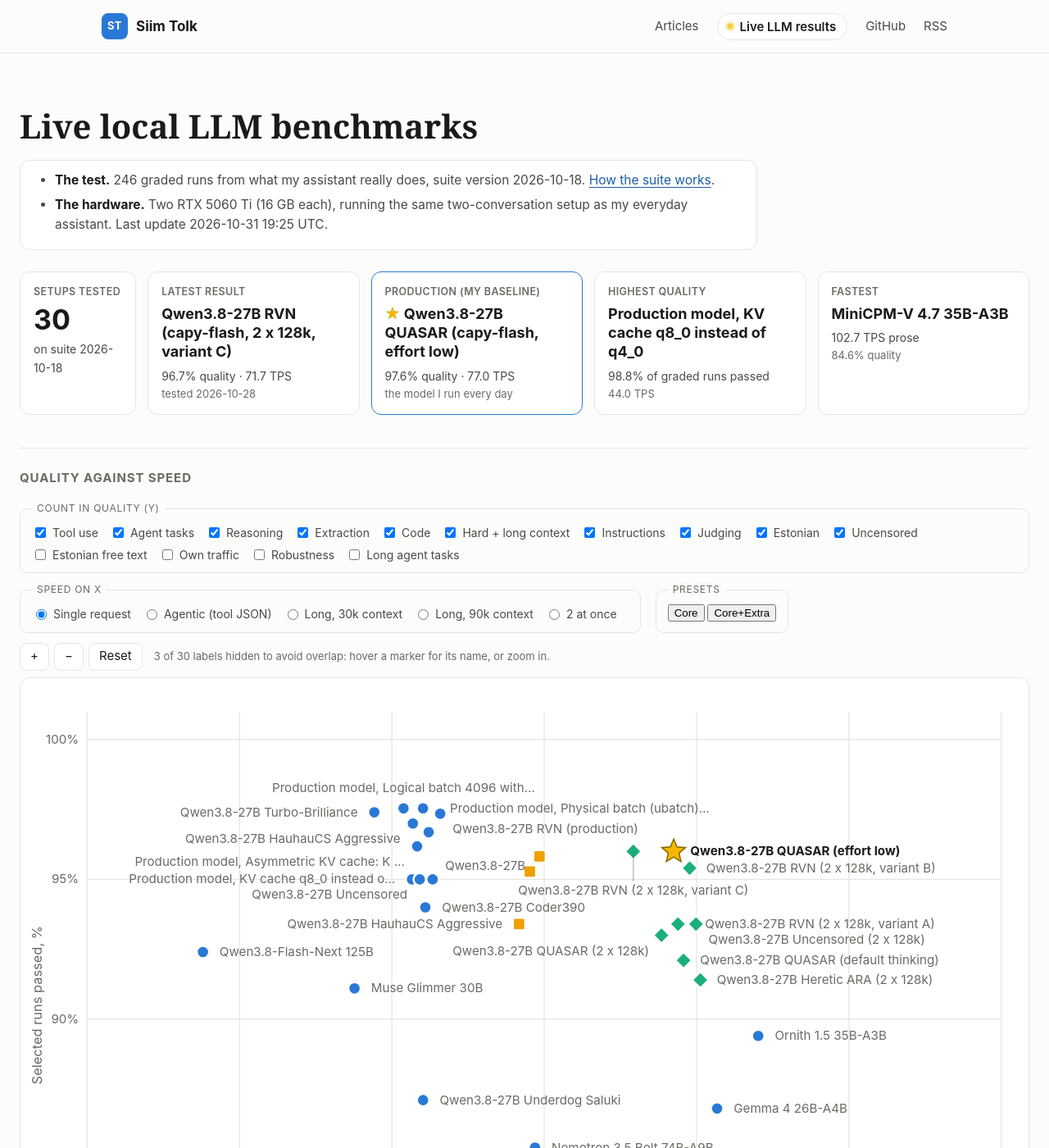
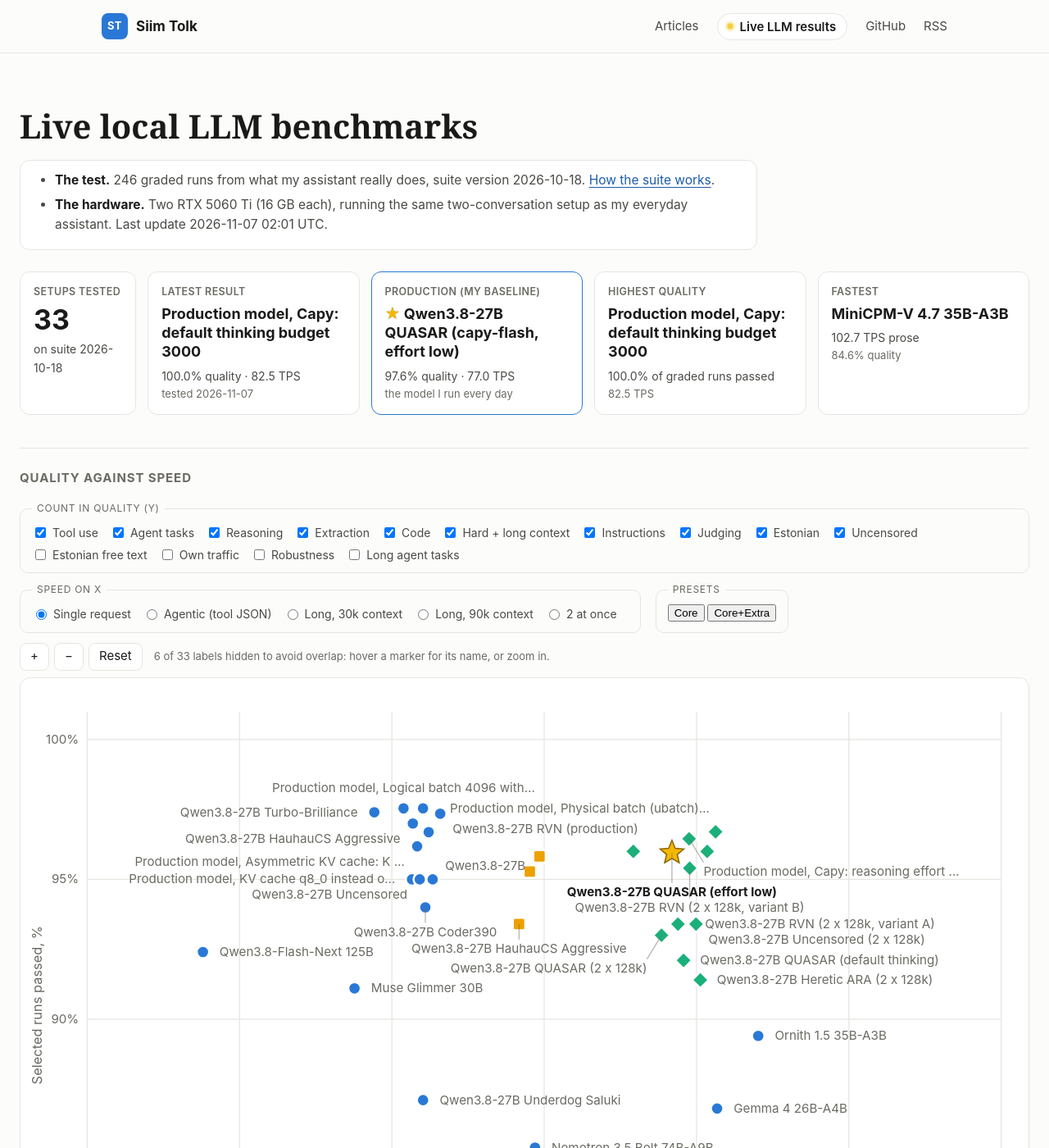
Before and after one commit to siimtolk/siimtolk.github.io, a Jekyll site: the page built from results/index.html, in a window 1280 px wide and 1400 px high. Shown: the whole window at 82% size. Built offline with Jekyll 4.4.1, drawn with Linux system fonts in a browser that asks for light colours; some of the changed lines change nothing that is shown; some of the changed text lies outside the part shown.

Commit message:
Live results: Production model, Capy: default thinking budget 3000, 33 setups on suite 2026-10-18

```diff
--- a/_data/results.json
+++ b/_data/results.json
@@ -1,10 +1,346 @@
 {
- "generated": "2026-10-31 19:25 UTC",
+ "generated": "2026-11-07 02:01 UTC",
  "suite": "2026-10-18",
  "graded_cases": 246,
  "older_suite_runs": 0,
  "production": "capy-qwen3.8-27b-quasar-nvfp4_capy0.7.4_tp2_efflow",
  "models": [
+  {
+   "key": "exp-20261107-capy-think-budget",
+   "label": "exp-20261107-capy-think-budget-3000",
+   "url": null,
+   "name": "Production model, Capy: default thinking budget 3000",
+   "short": "Production model, Capy: default thinking budget 3000",
+   "title": "Production model, Capy: default thinking budget 3000",
+   "backend": "capy-flash",
+   "traits": "",
+   "kind": "capy",
+   "detail": "",
+   "sections": {
+    "tools": [
+     42,
+     42
+    ],
+    "agent": [
+     48,
+     48
+    ],
+    "reason": [
+     30,
+     30
+    ],
+    "extract": [
+     15,
+     15
+    ],
+    "code": [
+     24,
+     24
+    ],
+    "hard": [
+     48,
+     48
+    ],
+    "instruct": [
+     21,
+     21
+    ],
+    "judge": [
+     18,
+     18
+    ]
+   },
+   "date": "2026-11-07",
+   "started": "2026-11-07 01:33:12",
+   "production": false,
+   "graded": [
+    246,
+    246
+   ],
+   "pct": 100.0,
+   "graded_all": [
+    501,
+    600
+   ],
+   "pct_all": 83.5,
+   "estonian": [
+    36,
+    45
+   ],
+   "uncensored": [
+    10,
+    11
+   ],
+   "nothink": null,
+   "extra": {
+    "robust": [
+     68,
+     72
+    ],
+    "longagent": [
+     20,
+     21
+    ]
+   },
+   "own_traffic": [
+    167,
+    261
+   ],
+   "own_traffic_parts": {
+    "replay": [
+     110,
+     180
+    ],
+    "cron_replay": [
+     27,
+     36
+    ],
+    "ctx": [
+     30,
+     45
+    ]
+   },
+   "section_versions": {
+    "robust": "v1",
+    "longagent": "v1",
+    "replay": "v1",
+    "cron_replay": "v1",
+    "ctx": "v1"
+   },
+   "minutes": 135.0,
+   "prose": 82.5,
+   "tool_json": 119.4,
+   "prompt_30k": 2842.7,
+   "parallel": 149.3,
+   "followup_ttft": 2.22,
+   "decode_30k": 80.5,
+   "decode_90k": 73.2,
+   "latest": true
+  },
+  {
+   "key": "exp-20261105-capy-effort-medium",
+   "label": "exp-20261105-capy-effort-medium",
+   "url": null,
+   "name": "Production model, Capy: reasoning effort medium",
+   "short": "Production model, Capy: reasoning effort medium",
+   "title": "Production model, Capy: reasoning effort medium",
+   "backend": "capy-flash",
+   "traits": "",
+   "kind": "capy",
+   "detail": "",
+   "sections": {
+    "tools": [
+     42,
+     42
+    ],
+    "agent": [
+     48,
+     48
+    ],
+    "reason": [
+     30,
+     30
+    ],
+    "extract": [
+     14,
+     15
+    ],
+    "code": [
+     22,
+     24
+    ],
+    "hard": [
+     48,
+     48
+    ],
+    "instruct": [
+     20,
+     21
+    ],
+    "judge": [
+     18,
+     18
+    ]
+   },
+   "date": "2026-11-06",
+   "started": "2026-11-06 01:41:24",
+   "production": false,
+   "graded": [
+    242,
+    246
+   ],
+   "pct": 98.4,
+   "graded_all": [
+    489,
+    600
+   ],
+   "pct_all": 81.5,
+   "estonian": [
+    39,
+    45
+   ],
+   "uncensored": [
+    10,
+    11
+   ],
+   "nothink": null,
+   "extra": {
+    "robust": [
+     69,
+     72
+    ],
+    "longagent": [
+     20,
+     21
+    ]
+   },
+   "own_traffic": [
+    158,
+    261
+   ],
+   "own_traffic_parts": {
+    "replay": [
+     101,
+     180
+    ],
+    "cron_replay": [
+     27,
+     36
+    ],
+    "ctx": [
+     30,
+     45
+    ]
+   },
+   "section_versions": {
+    "robust": "v1",
+    "longagent": "v1",
+    "replay": "v1",
+    "cron_replay": "v1",
+    "ctx": "v1"
+   },
+   "minutes": 120.8,
+   "prose": 78.8,
+   "tool_json": 118.4,
+   "prompt_30k": 2852.8,
+   "parallel": 142.3,
+   "followup_ttft": 2.21,
+   "decode_30k": 79.7,
+   "decode_90k": 67.8,
+   "latest": true
+  },
+  {
+   "key": "exp-20261102-capy-temp",
+   "label": "exp-20261102-capy-temp-07",
+   "url": null,
+   "name": "Production model, Capy: sampling temperature 0.7",
+   "short": "Production model, Capy: sampling temperature 0.7",
+   "title": "Production model, Capy: sampling temperature 0.7",
+   "backend": "capy-flash",
+   "traits": "",
+   "kind": "capy",
+   "detail": "",
+   "sections": {
+    "tools": [
+     42,
+     42
+    ],
+    "agent": [
+     46,
+     48
+    ],
+    "reason": [
+     30,
+     30
+    ],
+    "extract": [
+     15,
+     15
+    ],
+    "code": [
+     24,
+     24
+    ],
+    "hard": [
+     48,
+     48
+    ],
+    "instruct": [
+     20,
+     21
+    ],
+    "judge": [
+     18,
+     18
+    ]
+   },
+   "date": "2026-11-02",
+   "started": "2026-11-02 01:12:52",
+   "production": false,
+   "graded": [
+    243,
+    246
+   ],
+   "pct": 98.8,
+   "graded_all": [
+    504,
+    600
+   ],
+   "pct_all": 84.0,
+   "estonian": [
+    38,
+    45
+   ],
+   "uncensored": [
+    9,
+    11
+   ],
+   "nothink": null,
+   "extra": {
+    "robust": [
+     69,
+     72
+    ],
+    "longagent": [
+     20,
+     21
+    ]
+   },
+   "own_traffic": [
+    172,
+    261
+   ],
+   "own_traffic_parts": {
+    "replay": [
+     114,
+     180
+    ],
+    "cron_replay": [
+     28,
+     36
+    ],
+    "ctx": [
+     30,
+     45
+    ]
+   },
+   "section_versions": {
+    "robust": "v1",
+    "longagent": "v1",
+    "replay": "v1",
+    "cron_replay": "v1",
+    "ctx": "v1"
+   },
+   "minutes": 114.8,
+   "prose": 81.4,
+   "tool_json": 121.3,
+   "prompt_30k": 2844.5,
+   "parallel": 148.5,
+   "followup_ttft": 2.22,
+   "decode_30k": 72.3,
+   "decode_90k": 72.4,
+   "latest": true
+  },
   {
    "key": "exp-20261027-capy-rvn-nvfp4-c",
    "label": "exp-20261027-capy-rvn-nvfp4-c",
```
